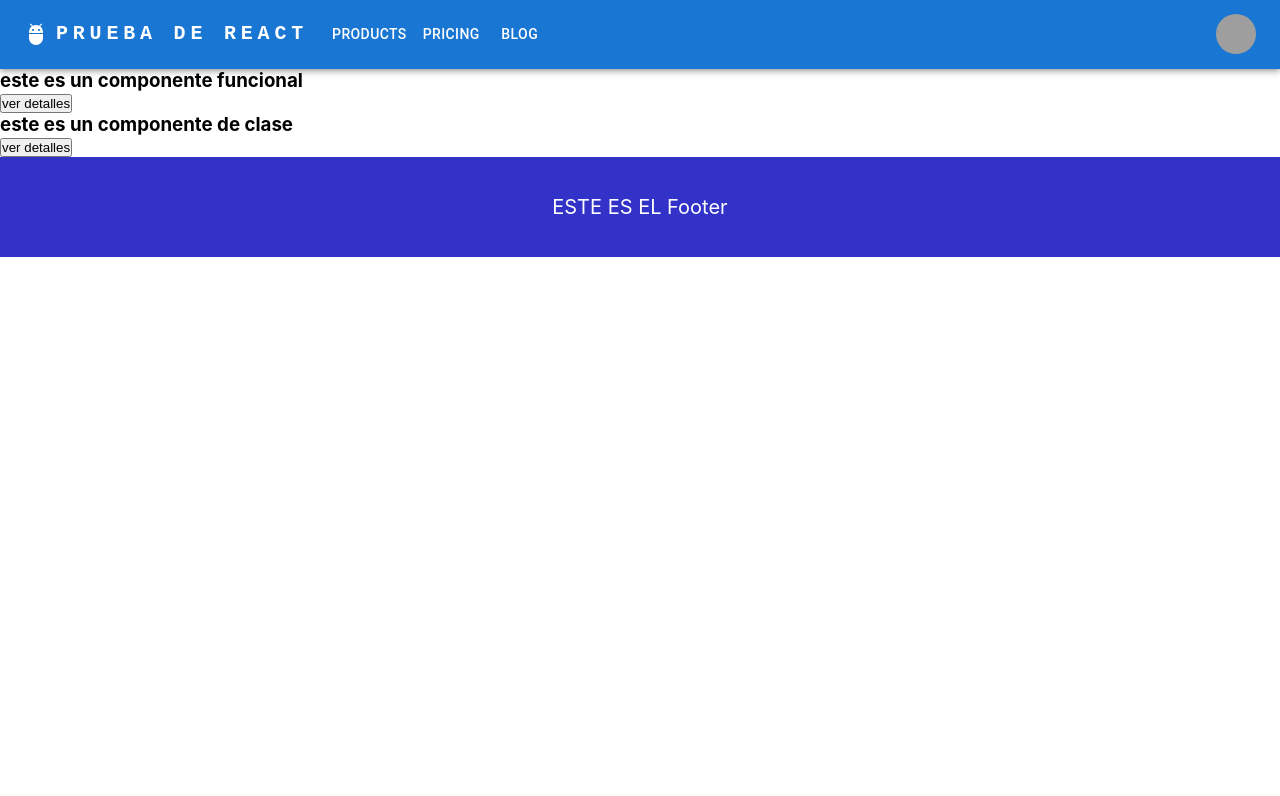
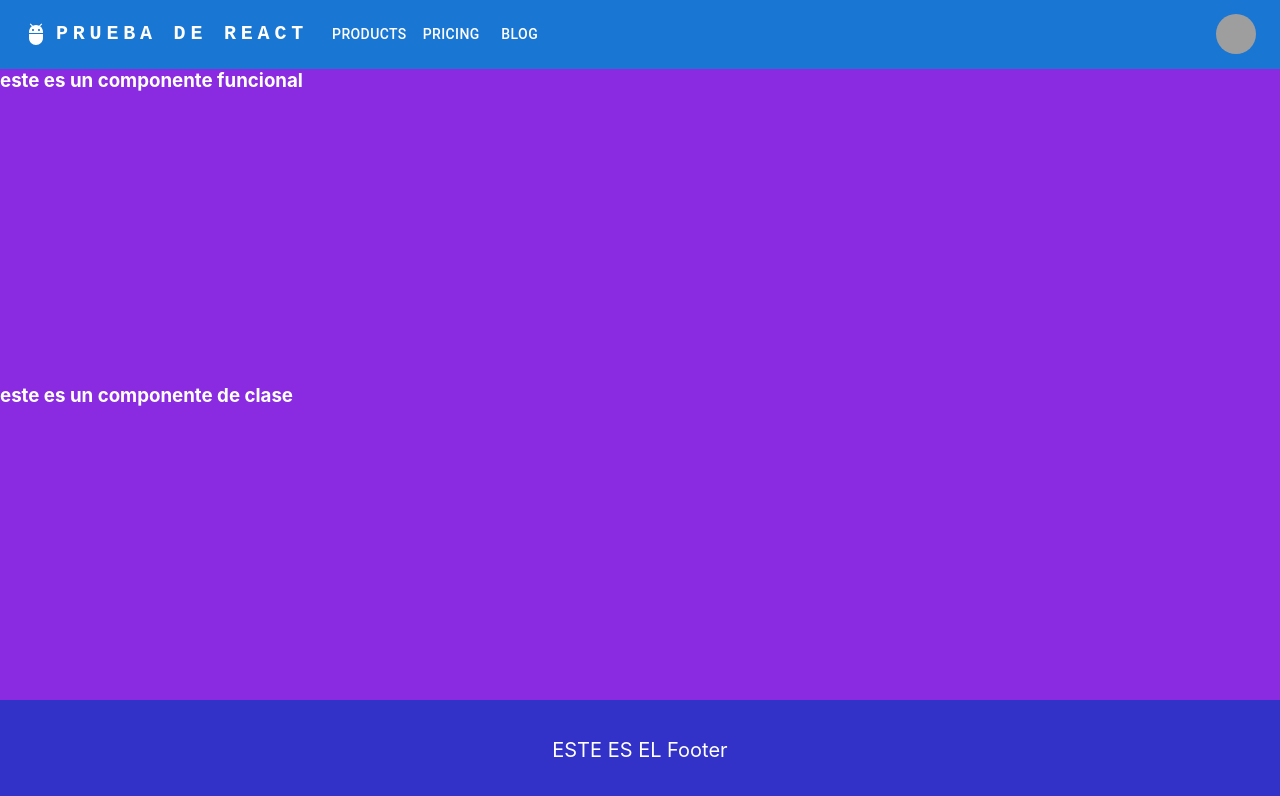
Before and after one commit to ignacioborraz/app28-MERN, a React (Create React App) app: page / in a window 1280 px wide. Shown: the top 796 px of the page. Built offline with nearby package versions, Linux system fonts and the light colour scheme; grey boxes are pictures that could not be loaded.

Commit message:
componentes

```diff
--- a/src/App.jsx
+++ b/src/App.jsx
@@ -1,5 +1,7 @@
 import './styles/App.css'
 import NavBar from './components/NavBar'
+import Cfuncional from './components/Cfuncional'
+import Cclase from './components/Cclase'
 import CompFuncional from './components/CompFuncional'
 import CompClase from './components/CompClase'
 import CompFuncionalConProps from './components/CompFuncionalConProps'
@@ -12,8 +14,10 @@ function App() {
   return (
     <>
       <NavBar />
-      <CompFuncional />
-      <CompClase />
+      <Cfuncional />
+      <Cclase />
+      {/* <CompFuncional /> */}
+      {/* <CompClase /> */}
       {/* <CompFuncionalConProps texto='componente funcional' nombres={array1} /> */}
       {/* <CompClaseConProps texto='componente de clase' nombres={array2} /> */}
       <Footer />
--- /dev/null
+++ b/src/components/Cclase.jsx
@@ -0,0 +1,23 @@
+import React from 'react'
+import '../styles/styles.css'
+
+class Cclase extends React.Component {
+
+    constructor() {
+        super()
+        this.state = {
+            nombreComponente: "componente de clase"
+        }
+    }
+
+    render() {
+        return (
+            <div className='body'>
+                <h3>este es un {this.state.nombreComponente}</h3>
+            </div>
+
+        )
+    }
+}
+
+export default Cclase
--- /dev/null
+++ b/src/components/Cfuncional.jsx
@@ -0,0 +1,15 @@
+import React from 'react'
+import '../styles/styles.css'
+
+function Cfuncional() {
+
+    let nombreComponente = "componente funcional"
+
+    return (
+        <div className='body'>
+            <h3>este es un {nombreComponente}</h3>
+        </div>
+    )
+}
+
+export default Cfuncional
```
